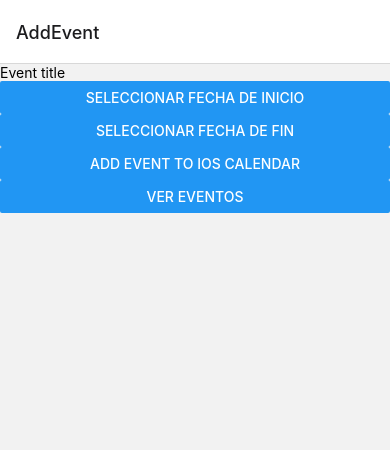
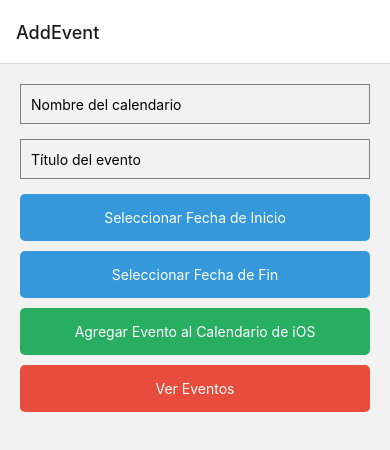
Before and after one commit to SantinoLazzari/CalendarNative, a React Native app in the folder CalendarNative/: screen /AddEvent in a window 390 px wide. Shown: the top 450 px of the page. Built offline with nearby package versions, Linux system fonts and the light colour scheme.

Commit message:
MAS LINDO

```diff
--- a/CalendarNative/AddEventScreen.js
+++ b/CalendarNative/AddEventScreen.js
@@ -1,5 +1,5 @@
 import React, { useState } from 'react';
-import { View, Button, TextInput, Alert } from 'react-native';
+import { View, Text, Button, TextInput, Alert, TouchableOpacity, StyleSheet } from 'react-native';
 import DateTimePicker from '@react-native-community/datetimepicker';
 import * as Calendar from 'expo-calendar';
 
@@ -9,31 +9,32 @@ const AddEventScreen = ({ navigation }) => {
   const [endDate, setEndDate] = useState(new Date());
   const [showStartDatePicker, setShowStartDatePicker] = useState(false);
   const [showEndDatePicker, setShowEndDatePicker] = useState(false);
+  const [calendarName, setCalendarName] = useState('');
 
   const addEventToIOSCalendar = async () => {
     const { status } = await Calendar.requestCalendarPermissionsAsync();
 
     if (status === 'granted') {
       const calendars = await Calendar.getCalendarsAsync();
-      const defaultCalendar = calendars.find(calendar => calendar.title === 'tomas.avola@gmail.com');
+      const selectedCalendar = calendars.find(calendar => calendar.title === calendarName);
 
-      if (defaultCalendar) {
+      if (selectedCalendar) {
         const eventDetails = {
           title,
           startDate,
           endDate,
-          calendarId: defaultCalendar.id,
+          calendarId: selectedCalendar.id,
         };
 
         try {
-          await Calendar.createEventAsync(defaultCalendar.id, eventDetails);
+          await Calendar.createEventAsync(selectedCalendar.id, eventDetails);
           Alert.alert('Éxito', 'El evento se ha agregado al calendario de iOS correctamente.');
         } catch (error) {
           console.error('Error al agregar el evento al calendario de iOS:', error);
           Alert.alert('Error', 'Hubo un problema al agregar el evento al calendario de iOS.');
         }
       } else {
-        Alert.alert('Error', 'No se encontró el calendario predeterminado en tu dispositivo.');
+        Alert.alert('Error', `No se encontró el calendario "${calendarName}" en tu dispositivo.`);
       }
     } else {
       Alert.alert('Error', 'No se concedieron los permisos de calendario.');
@@ -65,17 +66,31 @@ const AddEventScreen = ({ navigation }) => {
   };
 
   return (
-    <View>
+    <View style={styles.container}>
       <TextInput
-        placeholder="Event title"
+        style={styles.input}
+        placeholder="Nombre del calendario"
+        value={calendarName}
+        onChangeText={text => setCalendarName(text)}
+      />
+      <TextInput
+        style={styles.input}
+        placeholder="Título del evento"
         value={title}
         onChangeText={text => setTitle(text)}
       />
-      <Button title="Seleccionar Fecha de Inicio" onPress={showStartDatePickerModal} />
-      <Button title="Seleccionar Fecha de Fin" onPress={showEndDatePickerModal} />
-      <Button title="Add Event to iOS Calendar" onPress={addEventToIOSCalendar} />
-      <Button title="Ver Eventos" onPress={navigateToViewEvents} />
-
+      <TouchableOpacity style={styles.button} onPress={showStartDatePickerModal}>
+        <Text style={styles.buttonText}>Seleccionar Fecha de Inicio</Text>
+      </TouchableOpacity>
+      <TouchableOpacity style={styles.button} onPress={showEndDatePickerModal}>
+        <Text style={styles.buttonText}>Seleccionar Fecha de Fin</Text>
+      </TouchableOpacity>
+      <TouchableOpacity style={styles.addButton} onPress={addEventToIOSCalendar}>
+        <Text style={styles.buttonText}>Agregar Evento al Calendario de iOS</Text>
+      </TouchableOpacity>
+      <TouchableOpacity style={styles.viewButton} onPress={navigateToViewEvents}>
+        <Text style={styles.buttonText}>Ver Eventos</Text>
+      </TouchableOpacity>
       {showStartDatePicker && (
         <DateTimePicker
           value={startDate}
@@ -85,7 +100,6 @@ const AddEventScreen = ({ navigation }) => {
           onChange={onStartDateChange}
         />
       )}
-
       {showEndDatePicker && (
         <DateTimePicker
           value={endDate}
@@ -99,4 +113,39 @@ const AddEventScreen = ({ navigation }) => {
   );
 };
 
+const styles = StyleSheet.create({
+  container: {
+    flex: 1,
+    padding: 20,
+  },
+  input: {
+    height: 40,
+    borderColor: 'gray',
+    borderWidth: 1,
+    marginBottom: 15,
+    padding: 10,
+  },
+  button: {
+    backgroundColor: '#3498db',
+    padding: 15,
+    borderRadius: 5,
+    marginBottom: 10,
+  },
+  addButton: {
+    backgroundColor: '#27ae60',
+    padding: 15,
+    borderRadius: 5,
+    marginBottom: 10,
+  },
+  viewButton: {
+    backgroundColor: '#e74c3c',
+    padding: 15,
+    borderRadius: 5,
+  },
+  buttonText: {
+    color: 'white',
+    textAlign: 'center',
+  },
+});
+
 export default AddEventScreen;
--- a/CalendarNative/ViewEventsScreen.js
+++ b/CalendarNative/ViewEventsScreen.js
@@ -1,5 +1,5 @@
 import React, { useState, useEffect } from 'react';
-import { View, Text, Button } from 'react-native';
+import { View, Text, Button, FlatList, StyleSheet, TouchableOpacity } from 'react-native';
 import * as Calendar from 'expo-calendar';
 
 const ViewEventsScreen = ({ navigation }) => {
@@ -11,8 +11,6 @@ const ViewEventsScreen = ({ navigation }) => {
 
       if (status === 'granted') {
         const calendarId = Calendar.DEFAULT;
-
-        // Define una fecha de inicio (startDate) y una fecha de finalización (endDate)
         const startDate = new Date(); // Puedes personalizar la fecha de inicio según tus necesidades
         const endDate = new Date(new Date().getTime() + 7 * 24 * 60 * 60 * 1000); // 7 días después
 
@@ -30,14 +28,63 @@ const ViewEventsScreen = ({ navigation }) => {
   };
 
   return (
-    <View>
-      <Text>View Events:</Text>
-      {events.map(event => (
-        <Text key={event.id}>{event.title}</Text>
-      ))}
-      <Button title="Add Event" onPress={navigateToAddEvent} />
+    <View style={styles.container}>
+      <Text style={styles.header}>Eventos del Calendario:</Text>
+      <FlatList
+        data={events}
+        keyExtractor={item => item.id.toString()}
+        renderItem={({ item }) => (
+          <TouchableOpacity
+            style={styles.eventContainer}
+            onPress={() => handleEventPress(item)}
+          >
+            <Text style={styles.eventTitle}>{item.title}</Text>
+            <Text style={styles.eventDate}>
+              Fecha: {new Date(item.startDate).toDateString()}
+            </Text>
+          </TouchableOpacity>
+        )}
+      />
+      <TouchableOpacity style={styles.addButton} onPress={navigateToAddEvent}>
+        <Text style={styles.buttonText}>Agregar Evento</Text>
+      </TouchableOpacity>
     </View>
   );
 };
 
+const styles = StyleSheet.create({
+  container: {
+    flex: 1,
+    padding: 20,
+  },
+  header: {
+    fontSize: 18,
+    fontWeight: 'bold',
+    marginBottom: 10,
+  },
+  eventContainer: {
+    borderWidth: 1,
+    borderColor: '#ccc',
+    borderRadius: 5,
+    padding: 10,
+    marginBottom: 10,
+  },
+  eventTitle: {
+    fontSize: 16,
+    fontWeight: 'bold',
+  },
+  eventDate: {
+    color: '#666',
+  },
+  addButton: {
+    backgroundColor: '#3498db',
+    padding: 15,
+    borderRadius: 5,
+  },
+  buttonText: {
+    color: 'white',
+    textAlign: 'center',
+  },
+});
+
 export default ViewEventsScreen;
```
